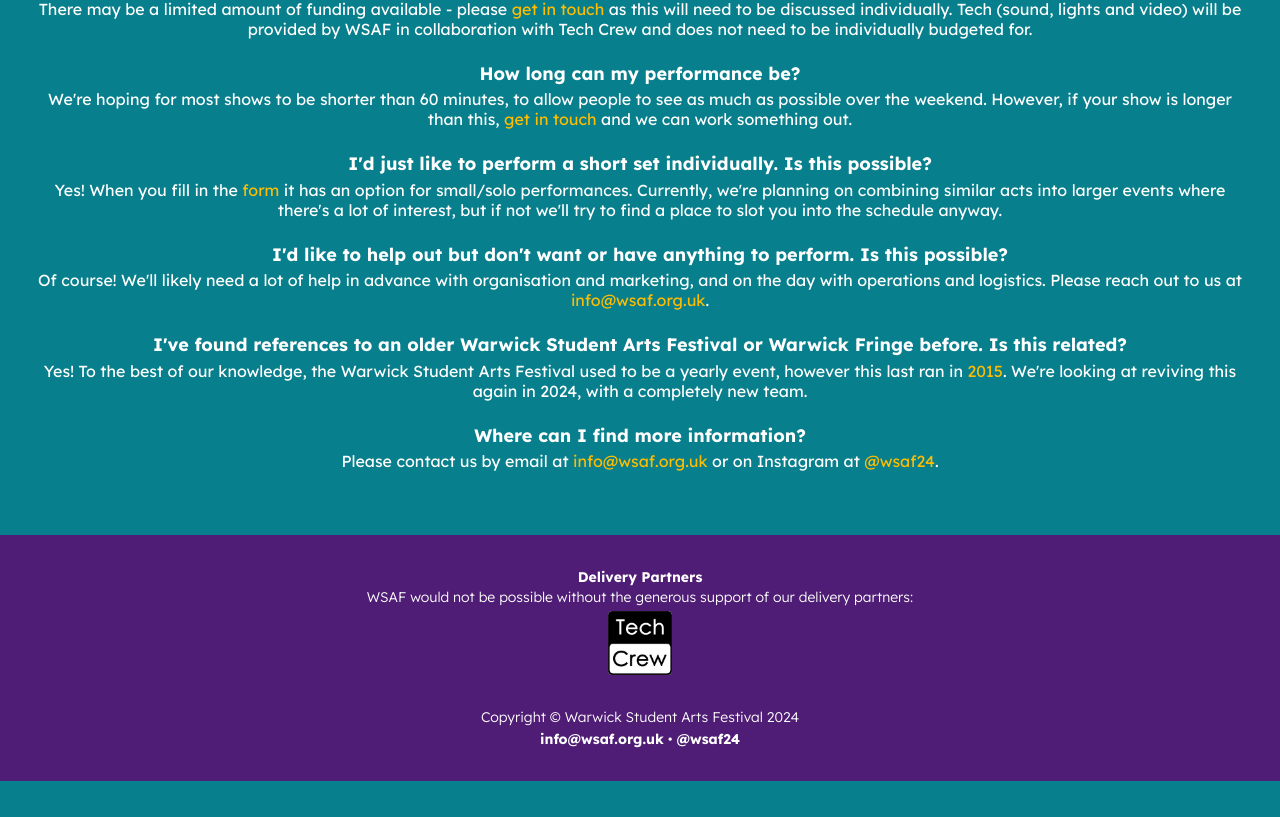
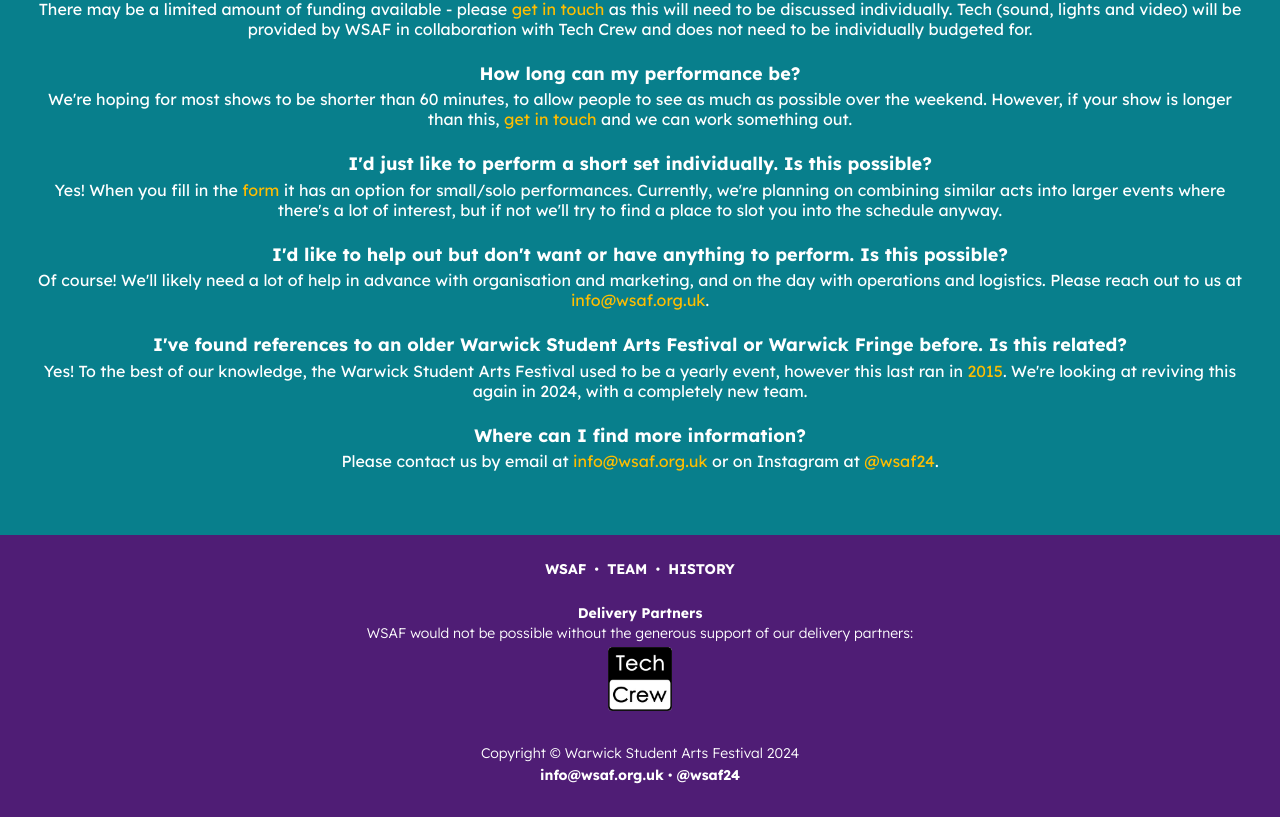
Before and after one commit to WarwickStudentArtsFestival/WSAF24-Website, a Next.js app: page / in a window 1280 px wide. Shown: the part 2511-3328 px from the top of the page. Before the commit the page ends 3292 px from the top, so only its background shows below. Built offline with nearby package versions, Linux system fonts and the light colour scheme.

Commit message:
:sparkles: Add page links to footer

```diff
--- a/src/app/components/footer.tsx
+++ b/src/app/components/footer.tsx
@@ -1,9 +1,18 @@
 import Image from 'next/image';
 import warwickTechCrewLogo from '@/assets/organisations/warwick-tech-crew.png';
+import Link from 'next/link';
 
 export default function Footer() {
   return (
     <footer className="bg-secondary mt-auto px-4 pt-6 pb-8 text-sm">
+      <div className="flex gap-2 justify-center items-center mb-6 font-bold uppercase">
+        <Link href="/">WSAF</Link>
+        <span className="font-light"> • </span>
+        <Link href="/team">Team</Link>
+        <span className="font-light"> • </span>
+        <Link href="/history">History</Link>
+      </div>
+
       <div className="m-2">
         <h3 className="font-bold">Delivery Partners</h3>
         <p className="font-light">
```
